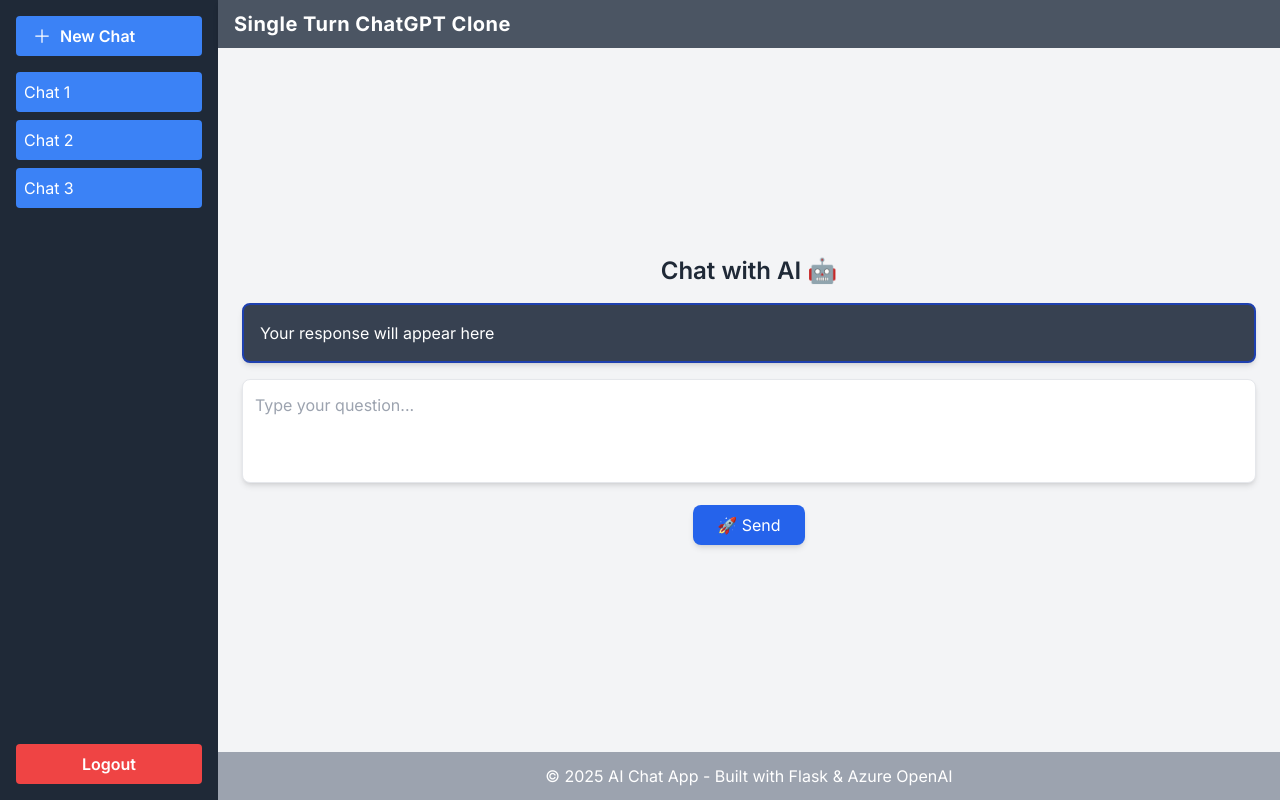
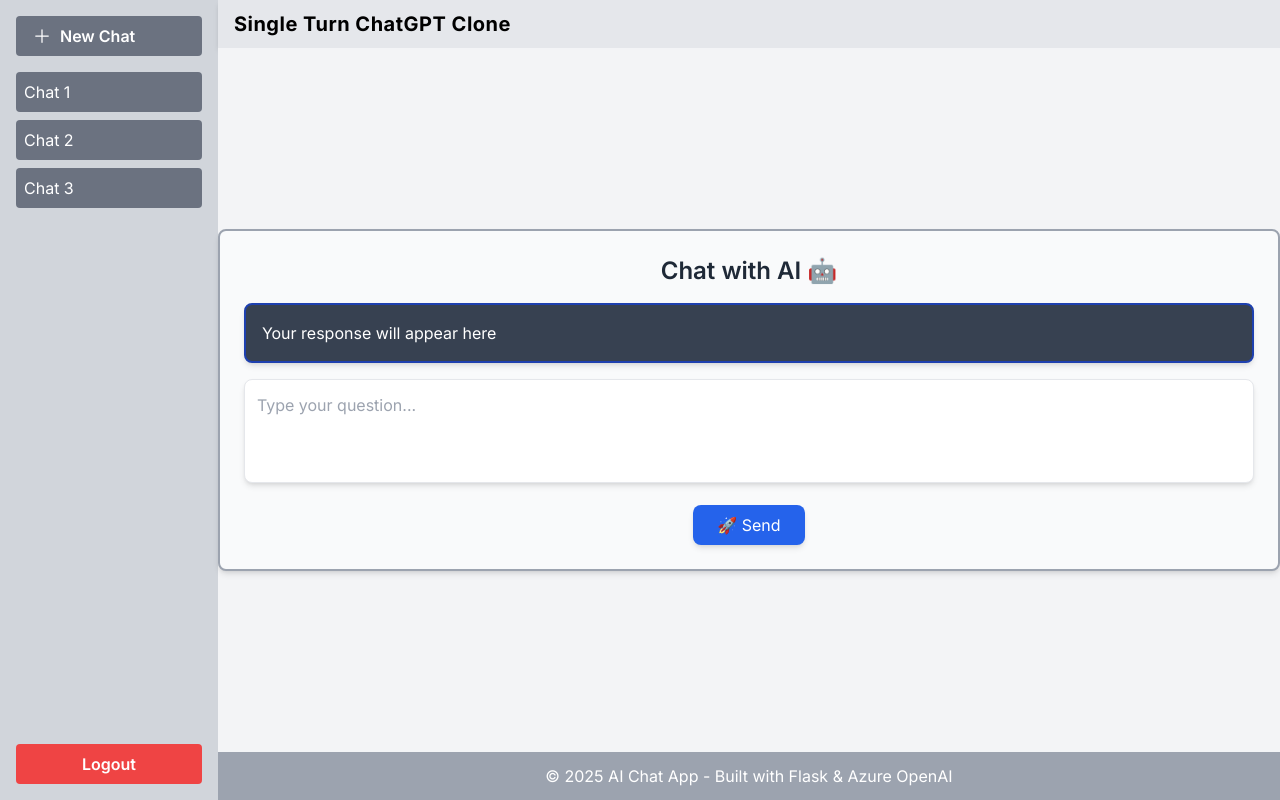
Before and after one commit to Swamy-s-Tech-Skills-Academy/flask-react-aoai-completions, a React (Vite) app in the folder src/frontend/: page / in a window 1280 px wide. Built offline with nearby package versions, Linux system fonts and the light colour scheme.

Commit message:
Soft Colors

```diff
--- a/src/frontend/src/components/Chat.tsx
+++ b/src/frontend/src/components/Chat.tsx
@@ -31,7 +31,7 @@ const Chat: React.FC = () => {
     };
 
     return (
-        <div className="font-inter p-6 text-center w-full max-w-6xl mx-auto space-y-4">
+        <div className="bg-gray-50 font-inter p-6 text-center w-full max-w-6xl mx-auto space-y-4 border-2 border-gray-400 rounded-lg shadow-md">
             <h2 className="text-2xl font-semibold mb-4 text-gray-800">
                 Chat with AI 🤖
             </h2>
--- a/src/frontend/src/components/Header.tsx
+++ b/src/frontend/src/components/Header.tsx
@@ -4,7 +4,7 @@ const Header: React.FC = () => {
     // const [isLoggedIn, setIsLoggedIn] = useState<boolean>(false);
 
     return (
-        <header className="bg-gray-600 text-white h-12 flex justify-between items-center px-4 shadow-md font-inter">
+        <header className="bg-gray-200 text-Navy-800 h-12 flex justify-between items-center px-4 shadow-md font-inter">
             <h1 className="text-xl font-bold tracking-wide">Single Turn ChatGPT Clone</h1>
             {/* <button
                 className="bg-white text-blue-600 px-4 py-1 rounded transition duration-200 hover:bg-gray-200 active:scale-95"
--- a/src/frontend/src/components/Sidebar.tsx
+++ b/src/frontend/src/components/Sidebar.tsx
@@ -3,22 +3,22 @@ import { PlusIcon } from "@heroicons/react/24/solid";
 
 const Sidebar: React.FC = () => {
     return (
-        <aside className="bg-gray-800 w-64 flex flex-col text-white p-4">
+        <aside className="bg-gray-300 w-64 flex flex-col text-white p-4">
             {/* New Chat Button */}
-            <button className="flex items-center bg-blue-500 hover:bg-blue-700 transition-colors duration-200 py-2 px-4 rounded mb-4 font-semibold w-full">
+            <button className="flex items-center bg-gray-500 hover:bg-gray-700 transition-colors duration-200 py-2 px-4 rounded mb-4 font-semibold w-full">
                 <PlusIcon className="h-5 w-5 mr-2" />
                 <span>New Chat</span>
             </button>
 
             {/* Placeholder Chat History */}
             <div className="flex-grow space-y-2 overflow-y-auto">
-                <div className="bg-blue-500 hover:bg-blue-700 transition-colors duration-200 rounded p-2 cursor-pointer">
+                <div className="bg-gray-500 hover:bg-gray-700 transition-colors duration-200 rounded p-2 cursor-pointer">
                     Chat 1
                 </div>
-                <div className="bg-blue-500 hover:bg-blue-700 transition-colors duration-200 rounded p-2 cursor-pointer">
+                <div className="bg-gray-500 hover:bg-gray-700 transition-colors duration-200 rounded p-2 cursor-pointer">
                     Chat 2
                 </div>
-                <div className="bg-blue-500 hover:bg-blue-700 transition-colors duration-200 rounded p-2 cursor-pointer">
+                <div className="bg-gray-500 hover:bg-gray-700 transition-colors duration-200 rounded p-2 cursor-pointer">
                     Chat 3
                 </div>
             </div>
```
